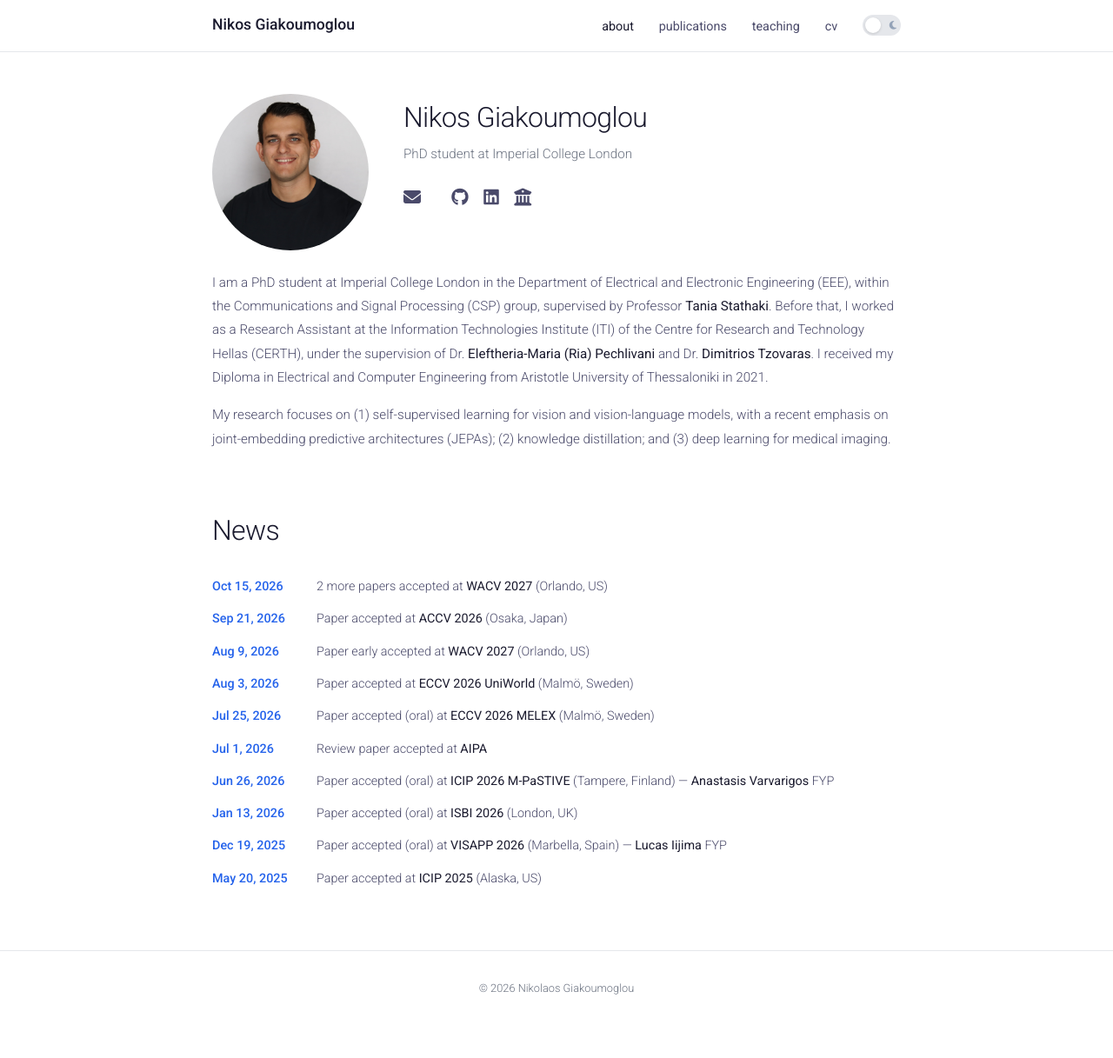
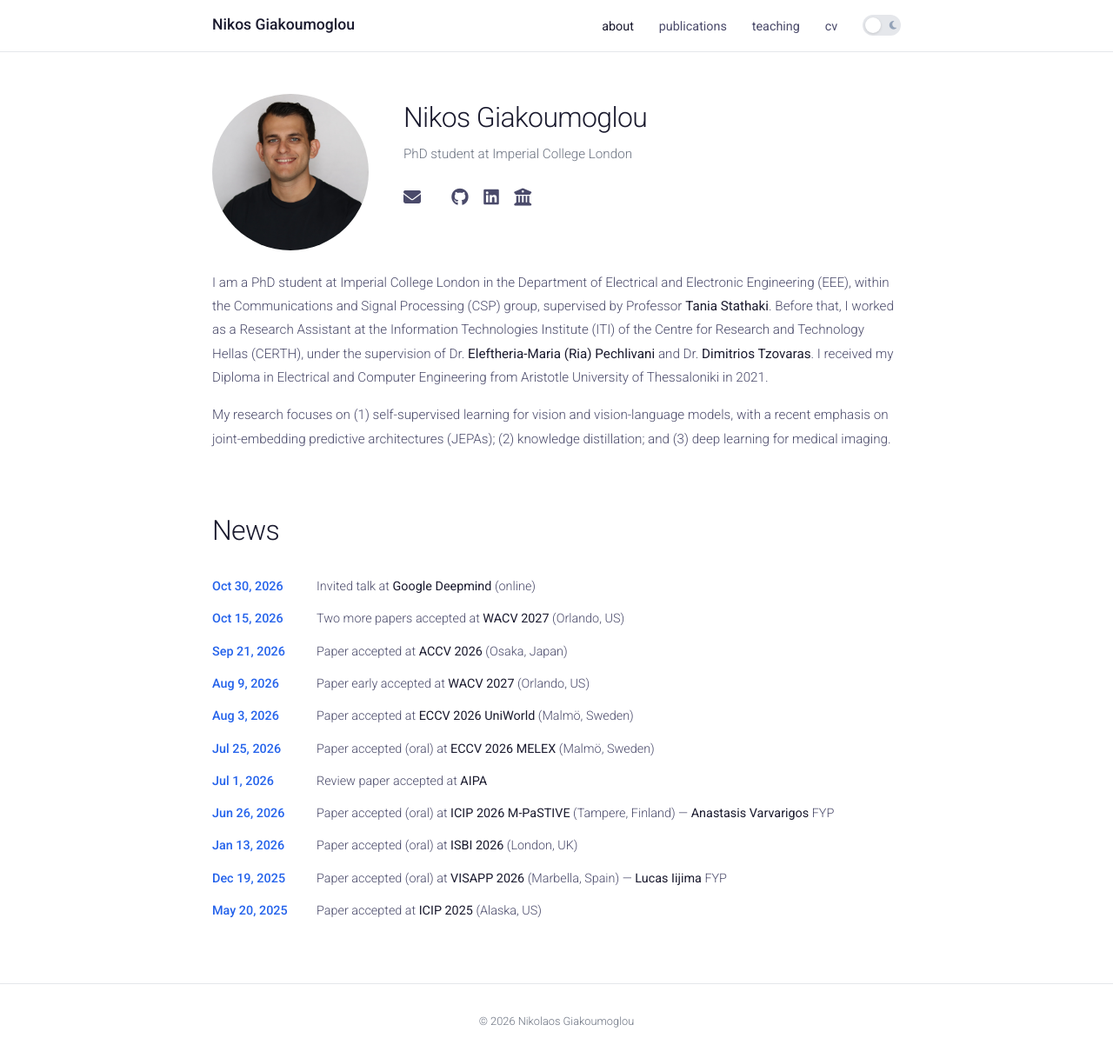
Before and after one commit to giakoumoglou/giakoumoglou.github.io, a Jekyll site: the page built from index.html, in a window 1280 px wide and 1217 px high. Shown: the whole window at 87% size. Built offline with Jekyll 4.4.1, drawn with Linux system fonts in a browser that asks for light colours; a style sheet for code colours, icons or effects is not loaded.

Commit message:
Update news.yml

```diff
--- a/_data/news.yml
+++ b/_data/news.yml
@@ -1,5 +1,8 @@
+- date: Oct 30, 2026
+  text: Invited talk at [Google Deepmind](https://deepmind.google/) (online)
+
 - date: Oct 15, 2026
-  text: 2 more papers accepted at [WACV 2027](https://wacv.thecvf.com/Conferences/2027) (Orlando, US)
+  text: Two more papers accepted at [WACV 2027](https://wacv.thecvf.com/Conferences/2027) (Orlando, US)
 
 - date: Sep 21, 2026
   text: Paper accepted at [ACCV 2026](https://accv2026.org/) (Osaka, Japan)
```
